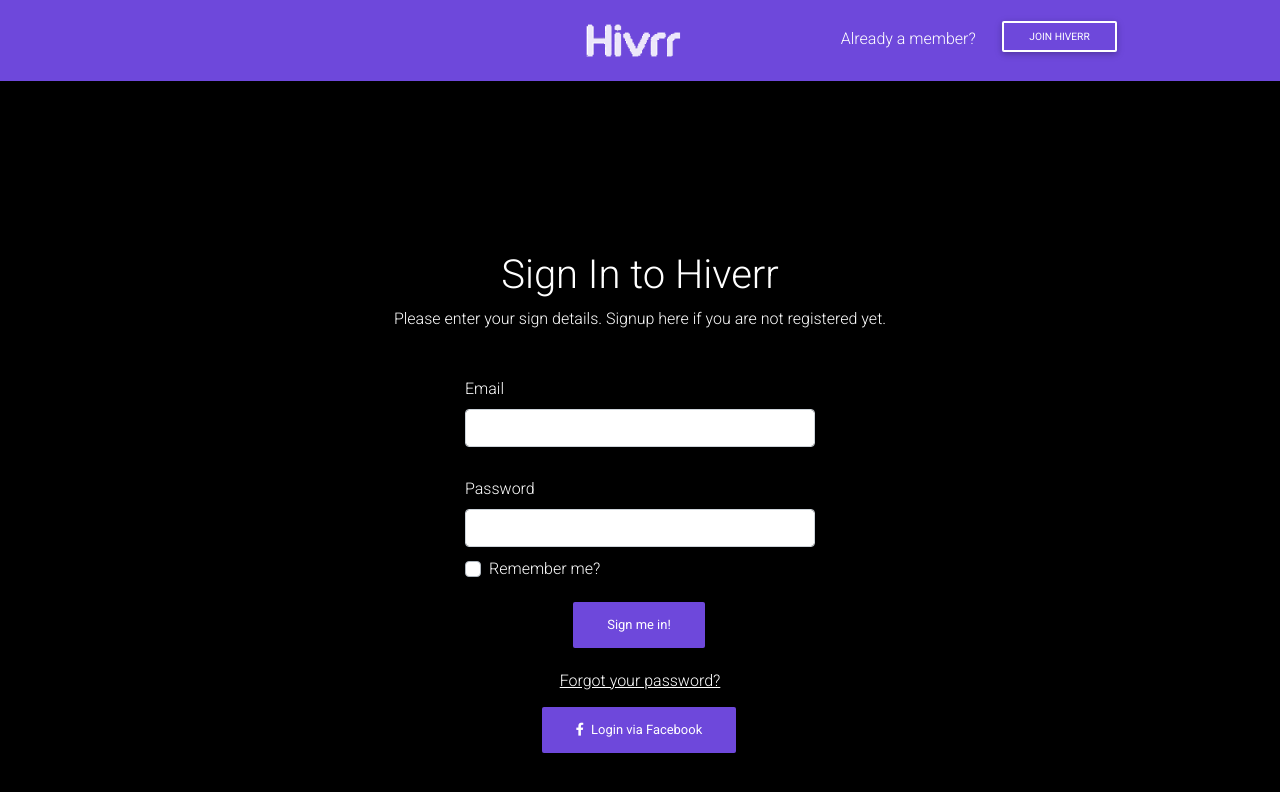
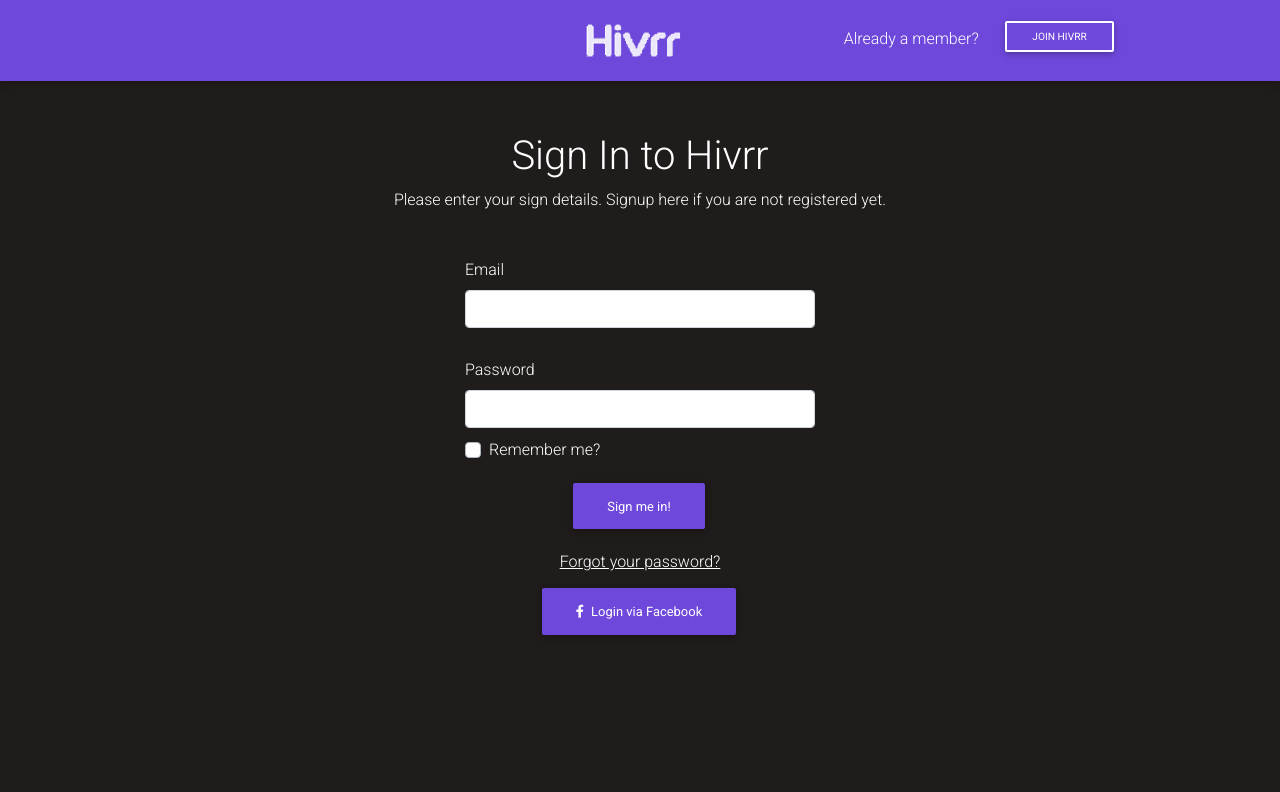
Before and after one commit to talalabbas84/Hiverr-web-frontend, a React (Create React App) app: page /login in a window 1280 px wide. Shown: the top 792 px of the page. Built offline with nearby package versions, Linux system fonts and the light colour scheme.

Commit message:
Fixing bug

```diff
--- a/public/index.html
+++ b/public/index.html
@@ -18,7 +18,7 @@
       href="https://fonts.googleapis.com/icon?family=Material+Icons"
     />
 
-    <title>Welcome to Hiverr</title>
+    <title>Welcome to Hivrr</title>
   </head>
   <body>
     <noscript>You need to enable JavaScript to run this app.</noscript>
--- a/src/components/layout/Header/Header.js
+++ b/src/components/layout/Header/Header.js
@@ -44,7 +44,7 @@
             </MDBNavItem>
             <MDBNavItem active>
               <MDBBtn size='sm' outline color='white'>
-                Join Hiverr
+                Join Hivrr
               </MDBBtn>
             </MDBNavItem>
           </MDBNavbarNav>
--- a/src/components/layout/Landing/Header.js
+++ b/src/components/layout/Landing/Header.js
@@ -1,10 +1,15 @@
 import React from 'react';
+import { Link, useHistory } from 'react-router-dom';
 import FavoriteBorderOutlinedIcon from '@material-ui/icons/FavoriteBorderOutlined';
 import LocationOnOutlinedIcon from '@material-ui/icons/LocationOnOutlined';
 import hiverLogo from '../../../asset/images/hiver-logo.png';
 import { Button } from '@material-ui/core';
 
-const Header = () => {
+const Header = props => {
+  const history = useHistory();
+  const signInHandler = () => {
+    props.history.push('/login');
+  };
   return (
     <div class='d-flex justify-content-around div-main-main-wrapper'>
       <div className='div-main'>
@@ -39,8 +44,20 @@
             People nearby
           </p>
         </div>
-        <Button variant='outlined' size='small' className='button-signin'>
+        <Button
+          variant='outlined'
+          size='small'
+          style={{ color: 'white' }}
+          className='button-signin'
+          onClick={() => history.push('/login')}
+        >
+          {/* <Link
+            to='/login'
+            style={{ color: 'white' }}
+            className='button-signin'
+          > */}
           Sign In
+          {/* </Link> */}
         </Button>
       </div>
     </div>
--- a/src/components/layout/SignIn/SignInComponent.js
+++ b/src/components/layout/SignIn/SignInComponent.js
@@ -19,7 +19,7 @@
           md={12}
           sm={12}
         >
-          <h1 className='heading'>Sign In to Hiverr</h1>
+          <h1 className='heading'>Sign In to Hivrr</h1>
         </Grid>
         <Grid
           item
--- a/src/components/layout/SignIn/index.css
+++ b/src/components/layout/SignIn/index.css
@@ -1,11 +1,11 @@
 .section-css {
-  background-color: black;
+  background-color: #211c1c;
   height: 100vh;
 }
 
 .heading {
   color: white;
-  padding-top: 80px;
+  padding-top: 0px;
 }
 
 .para {
@@ -65,7 +65,7 @@
   margin-top: 10px;
 }
 .main-container {
-  padding: 7%;
+  padding: 4%;
 }
 
 @media screen and (max-width: 768px) {
```
